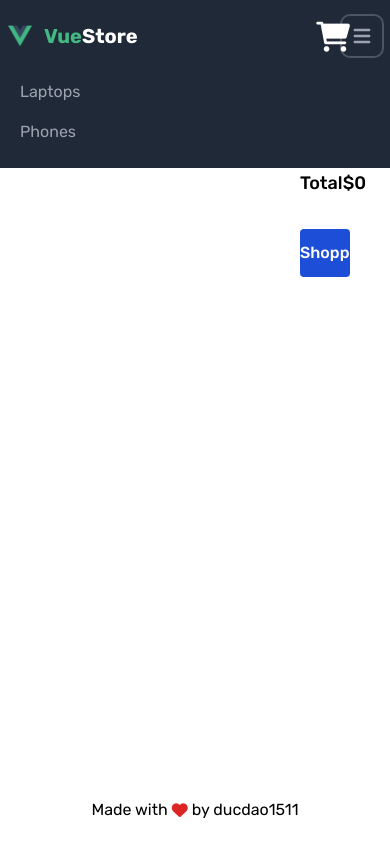
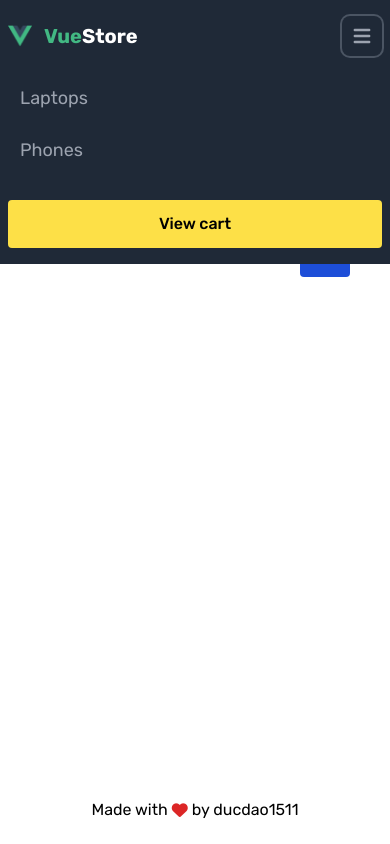
Before and after one commit to daodd1511/store, a Vue app in the folder client/: page /cart in a window 390 px wide. Both pictures are taken after a click on the button "Open main menu". Built offline with nearby package versions, Linux system fonts and the light colour scheme.

Commit message:
add view cart button in mobile

```diff
--- a/client/src/components/Navbar.vue
+++ b/client/src/components/Navbar.vue
@@ -8,7 +8,7 @@ let isOpenMenu = ref(false);
 </script>
 <template>
   <nav
-    class="fixed z-50 w-full border-gray-200 bg-gray-800 px-2 py-4 sm:pr-32 sm:pl-4"
+    class="fixed z-50 w-full border-gray-200 bg-gray-800 px-2 py-4 sm:pl-4 md:pr-32"
   >
     <div class="container mx-auto flex flex-wrap items-center justify-between">
       <router-link to="/" class="flex items-center"
@@ -54,7 +54,7 @@ let isOpenMenu = ref(false);
           <li>
             <router-link
               to="/laptops"
-              class="block rounded py-2 pr-4 pl-3 hover:text-white md:border-0 md:bg-transparent md:p-0 md:hover:bg-transparent"
+              class="block rounded py-3 pr-4 pl-3 text-lg hover:text-white md:border-0 md:bg-transparent md:p-0 md:hover:bg-transparent"
               :class="
                 route.path === '/laptops'
                   ? 'bg-blue-700 text-white'
@@ -66,7 +66,7 @@ let isOpenMenu = ref(false);
           <li>
             <router-link
               to="/phones"
-              class="block rounded py-2 pr-4 pl-3 hover:text-white md:border-0 md:bg-transparent md:p-0 md:hover:bg-transparent"
+              class="block rounded py-3 pr-4 pl-3 text-lg hover:text-white md:border-0 md:bg-transparent md:p-0 md:hover:bg-transparent"
               :class="
                 route.path === '/phones'
                   ? 'bg-blue-700 text-white'
@@ -76,10 +76,24 @@ let isOpenMenu = ref(false);
             >
           </li>
         </ul>
+        <!-- Mobile cart button -->
+        <router-link to="/cart" class="md:hidden">
+          <button
+            class="text-md mt-6 flex h-12 w-full items-center justify-center gap-2 rounded bg-yellow-300 text-center font-medium"
+          >
+            <p>View cart</p>
+            <div
+              v-if="store.cartCount"
+              class="flex h-6 w-6 items-center justify-center rounded-full bg-red-600 text-center text-[13px] text-white"
+            >
+              <span>{{ store.cartCount }}</span>
+            </div>
+          </button>
+        </router-link>
       </div>
     </div>
     <!-- Cart -->
-    <router-link to="/cart">
+    <router-link to="/cart" class="hidden md:block">
       <div class="absolute right-10 top-5 cursor-pointer text-3xl">
         <i class="fa-solid fa-cart-shopping text-white"></i>
         <div
```
